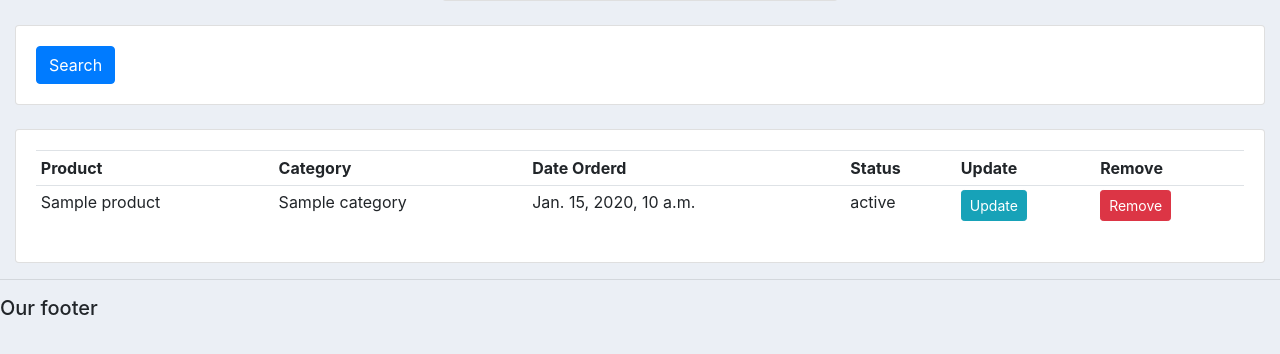
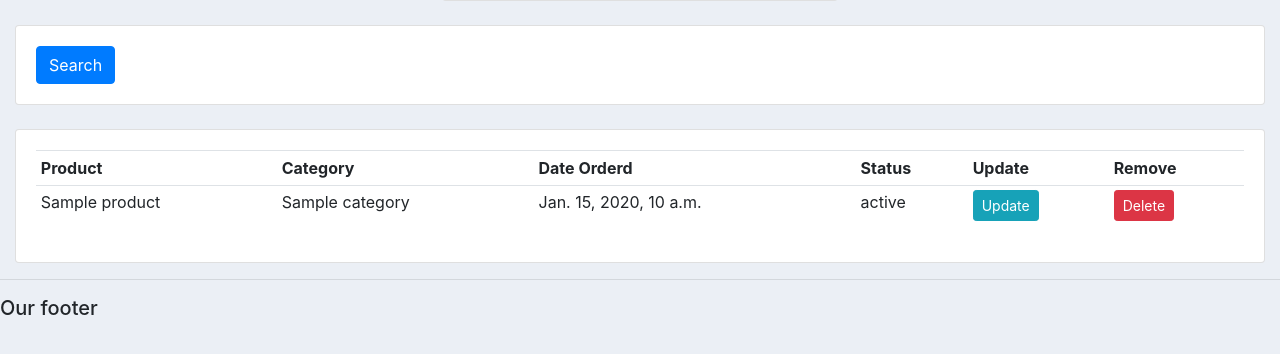
Before and after one commit to TanishqGupta11/Customer_management_App, a Django app: template accounts/templates/accounts/customer.html in a window 1280 px wide. Shown: the part 276-630 px from the top of the page. Run offline with Django 3.2, Linux system fonts and the light colour scheme; the template is opened without the code that fills it: most values are stand-ins (such as "Sample title", 1, 10 or a date in 2020); some libraries are stand-ins or nearby versions.

Commit message:
Modified update and delete templates

```diff
--- a/accounts/templates/accounts/customer.html
+++ b/accounts/templates/accounts/customer.html
@@ -68,8 +68,8 @@
 					<td>{{order.product.category}}</td>
 					<td>{{order.date_created}}</td>
 					<td>{{order.status}}</td>
-					<td><a class="btn btn-sm btn-info" href="">Update</a></td>
-					<td><a class="btn btn-sm btn-danger" href="">Remove</a></td>
+					<td><a class="btn btn-sm btn-info" href="{% url 'update_order' order.id %}">Update</a></td>
+                    <td><a class="btn btn-sm btn-danger"href="{% url 'delete_order' order.id %}">Delete</a></td>
 				</tr>
 				{% endfor %}
 
```
Also changed, not shown: accounts/templates/accounts/delete.html (+14 -8 lines), accounts/templates/accounts/order_form.html (+12 -7 lines).
